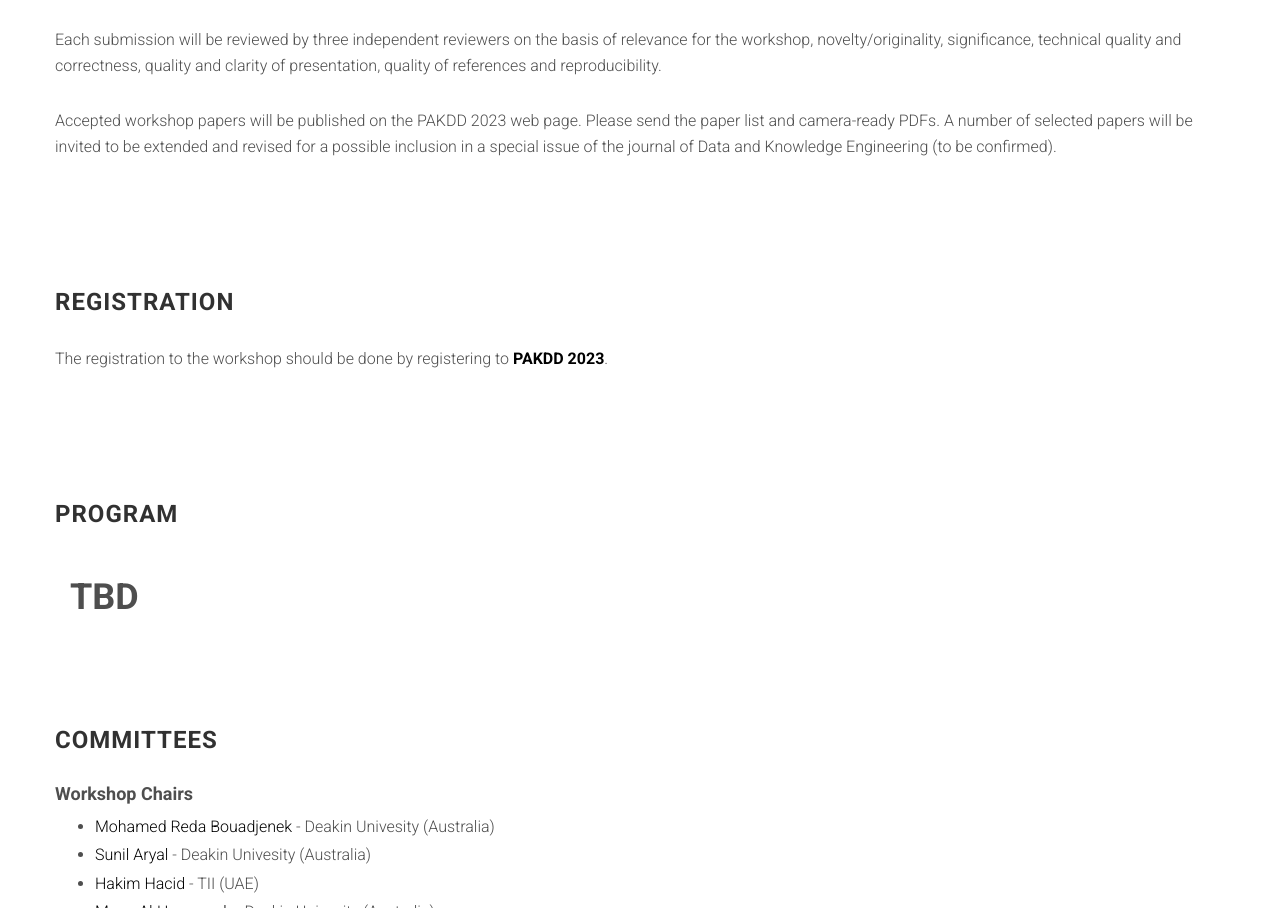
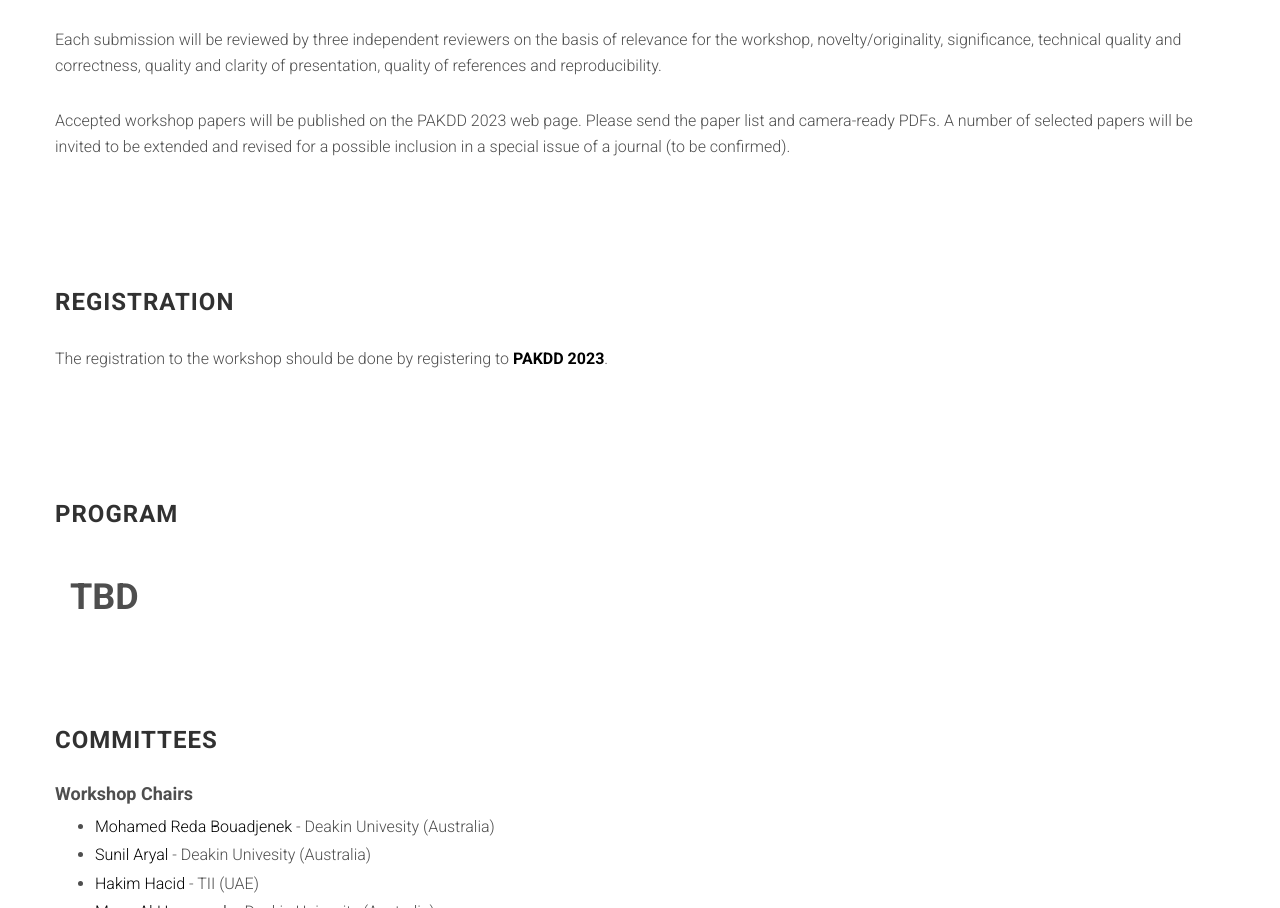
Before and after one commit to deakin-mlds/MMLE2023, a website: page index.html in a window 1280 px wide. Shown: the part 2392-3300 px from the top of the page. Drawn offline with Linux system fonts and the light colour scheme; files whose address does not match are found by name.

Commit message:
Update index.html

```diff
--- a/index.html
+++ b/index.html
@@ -176,7 +176,7 @@
 
                 <p>Each submission will be reviewed by three independent reviewers on the basis of relevance for the workshop, novelty/originality, significance, technical quality and correctness, quality and clarity of presentation, quality of references and reproducibility.</p>
 
-                <p>Accepted workshop papers will be published on the PAKDD 2023 web page. Please send the paper list and camera-ready PDFs. A number of selected papers will be invited to be extended and revised for a possible inclusion in a special issue of the journal of Data and Knowledge Engineering (to be confirmed).</p>
+                <p>Accepted workshop papers will be published on the PAKDD 2023 web page. Please send the paper list and camera-ready PDFs. A number of selected papers will be invited to be extended and revised for a possible inclusion in a special issue of a journal (to be confirmed).</p>
 
             </div>
         </div>
```
